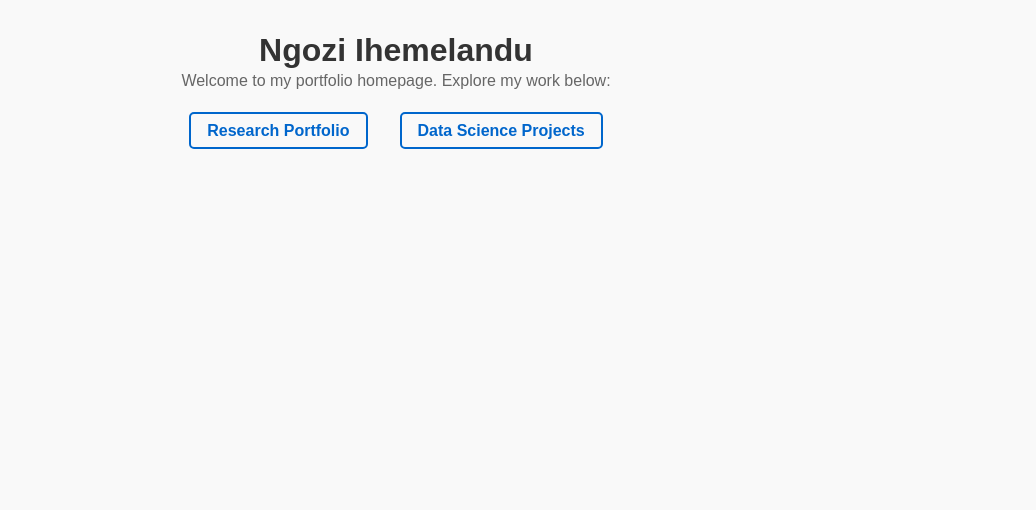
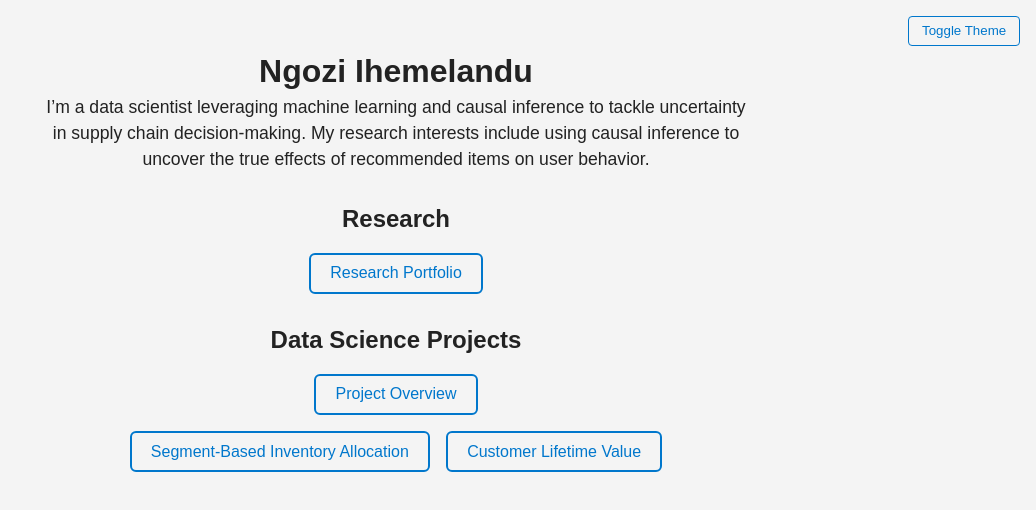
Before and after one commit to nihemelandu/nihemelandu.github.io, a plain HTML site: page index.html in a window 1280 px wide. Shown: the whole page, without its empty margins (244-1280 px from the left). Drawn offline with Linux system fonts and the light colour scheme.

Commit message:
updated index.html

```diff
--- a/index.html
+++ b/index.html
@@ -2,55 +2,141 @@
 <html lang="en">
 <head>
   <meta charset="UTF-8" />
-  <meta name="viewport" content="width=device-width, initial-scale=1" />
-  <title>Ngozi Ihemelandu - Portfolio Homepage</title>
+  <meta name="viewport" content="width=device-width, initial-scale=1.0" />
+  <title>Ngozi Ihemelandu – Portfolio</title>
   <style>
+    :root {
+      --bg-light: #f4f4f4;
+      --text-light: #222;
+      --bg-dark: #1a1a1a;
+      --text-dark: #f4f4f4;
+      --accent: #0077cc;
+    }
+
     body {
+      margin: 0;
+      padding: 2rem;
       font-family: Arial, sans-serif;
-      max-width: 800px;
-      margin: 2rem auto;
-      padding: 0 1rem;
-      background: #f9f9f9;
-      color: #333;
+      background-color: var(--bg-light);
+      color: var(--text-light);
+      transition: background-color 0.3s, color 0.3s;
     }
+
+    .container {
+      max-width: 700px;
+      margin: auto;
+      text-align: center;
+    }
+
     h1 {
-      text-align: center;
       margin-bottom: 0.2rem;
     }
+
     p {
-      text-align: center;
-      color: #666;
       margin-top: 0;
       margin-bottom: 2rem;
+      font-size: 1.1rem;
+      line-height: 1.5;
     }
-    ul {
-      list-style: none;
-      padding: 0;
+
+    .section {
+      margin-top: 2rem;
+    }
+
+    .links,
+    .sub-links {
       display: flex;
       justify-content: center;
-      gap: 2rem;
+      flex-wrap: wrap;
+      gap: 1rem;
+      padding: 0;
+      list-style: none;
     }
+
     a {
       text-decoration: none;
-      color: #0066cc;
-      font-weight: bold;
-      padding: 0.5rem 1rem;
-      border: 2px solid #0066cc;
-      border-radius: 5px;
-      transition: background-color 0.3s, color 0.3s;
+      color: var(--accent);
+      border: 2px solid var(--accent);
+      padding: 0.6rem 1.2rem;
+      border-radius: 6px;
+      transition: all 0.2s;
+      display: inline-block;
     }
+
     a:hover {
-      background-color: #0066cc;
+      background-color: var(--accent);
       color: white;
+    }
+
+    .toggle {
+      position: absolute;
+      top: 1rem;
+      right: 1rem;
+    }
+
+    .toggle button {
+      background: none;
+      border: 1px solid var(--accent);
+      color: var(--accent);
+      padding: 0.4rem 0.8rem;
+      border-radius: 4px;
+      cursor: pointer;
+    }
+
+    .dark-mode {
+      background-color: var(--bg-dark);
+      color: var(--text-dark);
+    }
+
+    .dark-mode a {
+      color: #66ccff;
+      border-color: #66ccff;
+    }
+
+    .dark-mode a:hover {
+      background-color: #66ccff;
+      color: #111;
+    }
+
+    .dark-mode .toggle button {
+      color: #66ccff;
+      border-color: #66ccff;
     }
   </style>
 </head>
 <body>
-  <h1>Ngozi Ihemelandu</h1>
-  <p>Welcome to my portfolio homepage. Explore my work below:</p>
-  <ul>
-    <li><a href="https://nihemelandu.github.io/research-portfolio" target="_blank" rel="noopener">Research Portfolio</a></li>
-    <li><a href="https://nihemelandu.github.io/data-science-projects" target="_blank" rel="noopener">Data Science Projects</a></li>
-  </ul>
+  <div class="toggle">
+    <button onclick="toggleTheme()">Toggle Theme</button>
+  </div>
+  <div class="container">
+    <h1>Ngozi Ihemelandu</h1>
+    <p>
+      I’m a data scientist leveraging machine learning and causal inference to tackle uncertainty in supply chain decision-making. My research interests include using causal inference to uncover the true effects of recommended items on user behavior.
+    </p>
+
+    <div class="section">
+      <h2>Research</h2>
+      <ul class="links">
+        <li><a href="https://nihemelandu.github.io/research-portfolio/" target="_blank">Research Portfolio</a></li>
+      </ul>
+    </div>
+
+    <div class="section">
+      <h2>Data Science Projects</h2>
+      <ul class="links">
+        <li><a href="https://nihemelandu.github.io/Data-Science-Projects/" target="_blank">Project Overview</a></li>
+      </ul>
+      <ul class="sub-links">
+        <li><a href="https://github.com/nihemelandu/segment-based-inventory-allocation" target="_blank">Segment-Based Inventory Allocation</a></li>
+        <li><a href="https://github.com/nihemelandu/customer-lifetime-value" target="_blank">Customer Lifetime Value</a></li>
+      </ul>
+    </div>
+  </div>
+
+  <script>
+    function toggleTheme() {
+      document.body.classList.toggle("dark-mode");
+    }
+  </script>
 </body>
 </html>
```
